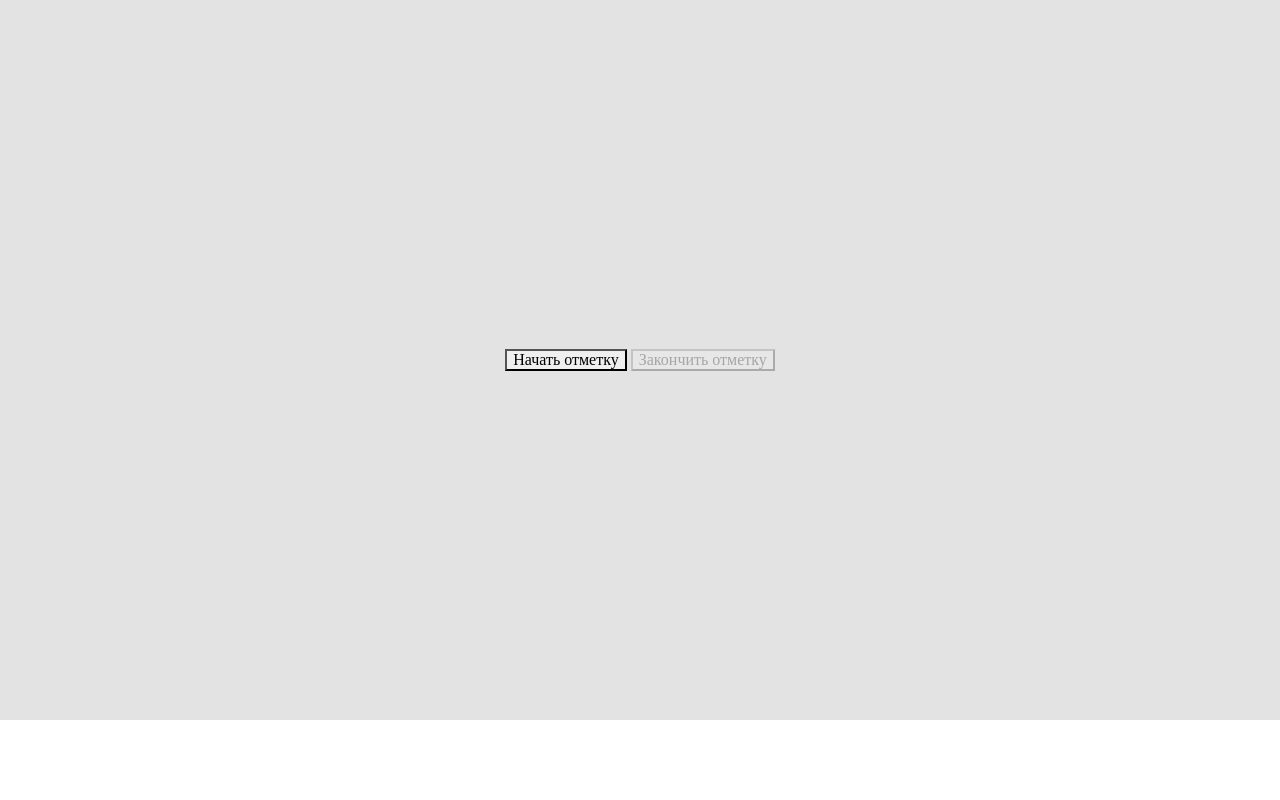
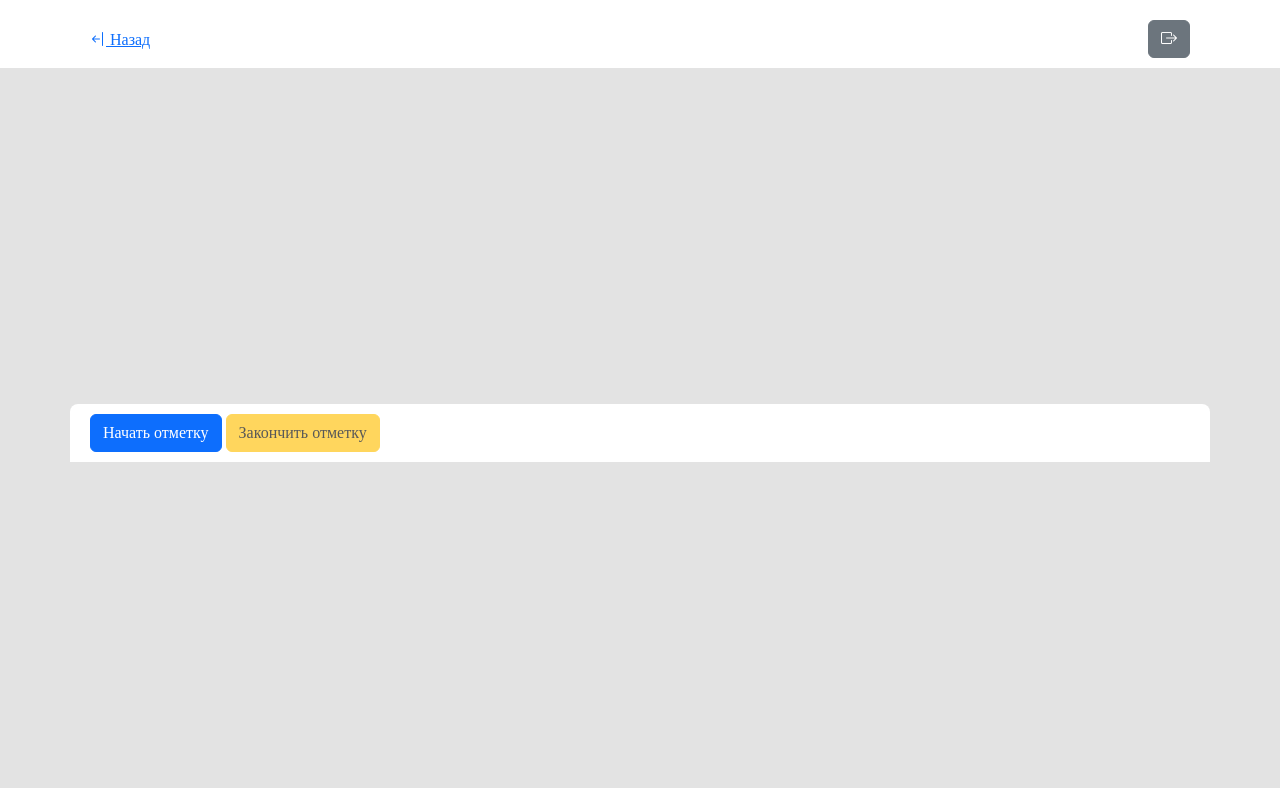
Before and after one commit to bbdk612/FaceDiplom, a Flask app: page /lesson/start/1 in a window 1280 px wide. Run offline with Flask 3, Linux system fonts and the light colour scheme; a user stored in the database is signed in; data comes from the database, SQL or seed files in the repository; both versions use the stored data as it was after the commit.

Commit message:
design was made for loving you babe

```diff
--- a/templates/index.html
+++ b/templates/index.html
@@ -1,18 +1,26 @@
 {% extends "base.html" %}
+
+{% from "macroces/header_macro.html" import edit_header %}
+
+{% block header %}
+    {{ edit_header() }}
+{% endblock %}
 
 {% block styles %}
     <link rel="stylesheet" href="{{ url_for('static', filename='css/reset.css') }}">
     <link rel="stylesheet" href="{{ url_for('static', filename='css/loader.css') }}">
+    <link rel="stylesheet" href="{{ url_for('static', filename='css/form.css') }}">
 {% endblock %}
 
 {% block content %}
     <div class="loader_container">
         <div class="loader"></div>
     </div>
+    <div class="container">
         <input type="hidden" id="lesson_id" value="{{ lesson_id }}">
         <div class="capture-buttons">
-        <button class="start-capture">Начать отметку</button>
-        <button class="stop-capture">Закончить отметку</button>
+            <button class="start-capture btn btn-primary">Начать отметку</button>
+            <button class="stop-capture btn btn-warning">Закончить отметку</button>
         </div>
         <div class="students-on-lesson"></div>
         <div class="save-checks">
@@ -20,6 +28,7 @@
                 Сохранить отметки
             </button>
         </div>
+    </div>
 {% endblock %}
 
 {% block script %}
--- a/templates/static/script.js
+++ b/templates/static/script.js
@@ -45,7 +45,7 @@ $(document).ready(() => {
                 data.all.forEach((el) => {
                     unfindedStudentsHTML += `
                     <div class="unfinded-student" id="student_${el.id}">
-                        <input type="checkbox" id="${el.id}" name="${el.id}">
+                        <input type="checkbox" onchange="selectCheck()" id="${el.id}" name="${el.id}">
                         <label for="${el.id}">${el.name}</label>
                     </div>
                     `
@@ -117,9 +117,17 @@ function checkAll(target) {
 
 function selectChange(id) {
     $(`option`).show()
-    $('input[type="checkbox"]').show()
+    $(`div[id^="student_"]`).show()
     if ($(`option[value='${id}']:checked`)) {
         $(`option[value='${id}']:not(:checked)`).hide()
         $(`#student_${id}`).hide()
     }
 }
+
+function selectCheck(id) {
+    $(`option`).show()
+    $(`div[id^="student_"]`).show()
+    if ($(`div[id^="${id}"]:checked`)) {
+        $(`option[value='${id}']:not(:checked)`).hide()
+    }
+}
```
Also changed, not shown: instance/db.sqlite. Lines whose indentation alone changed are shown as unchanged.
